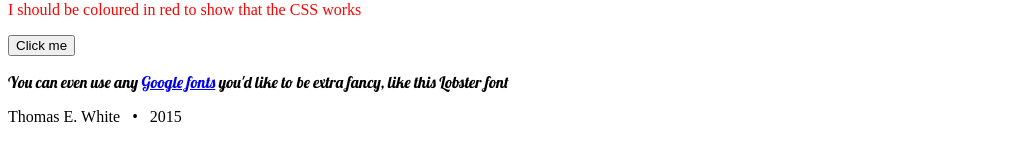
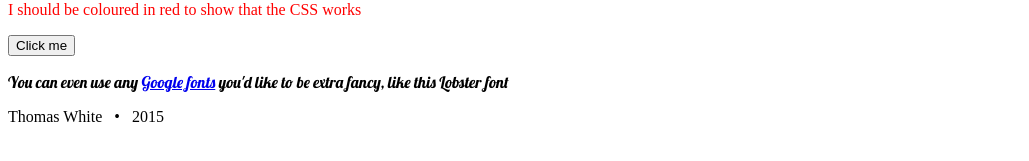
Before and after one commit to souvikghosh/thomased.github.io, a Jekyll site: the page built from contact.md, in a window 1280 px wide. Shown: the part 155-316 px from the top of the page, without its empty margins (0-1029 px from the left). Built offline with Jekyll 4.4.1, drawn with Linux system fonts in a browser that asks for light colours; Markdown is read by kramdown in place of the engine named in the settings.

Commit message:
Minor tweaks

```diff
--- a/_config.yml
+++ b/_config.yml
@@ -13,7 +13,7 @@ baseurl: ""
 # Of course don't forget to change the username and projectname to YOUR username and project
 
 # Name of website
-title: Thomas E. White
+title: Thomas White
 subtitle: Evolution // Ecology // Behaviour
 
 # Short description of your site
@@ -39,7 +39,7 @@ navbar-links:
 # Change all these values or delete the ones you don't want.
 # Important: you must keep the "name" parameter, everything else you can remove
 author:
-  name: Thomas E. White
+  name: Thomas White
   email: "thomas.white@mq.edu.au"
   github: thomased    # eg. daattali
   twitter: tomedwhite   # eg. daattali
```
Also changed, not shown: projects.md (+1 -1 lines).
